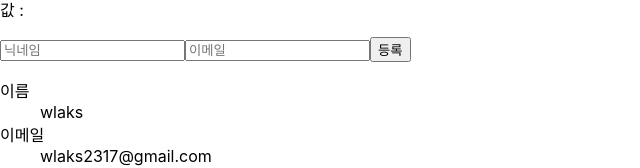
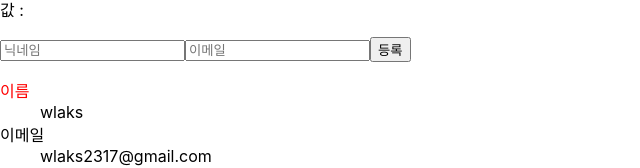
Before and after one commit to jjm2317/react_prac, a React (Create React App) app: page / in a window 1280 px wide. Shown: the part 177-345 px from the top of the page, without its empty margins (0-640 px from the left). Built offline with nearby package versions, Linux system fonts and the light colour scheme.

Commit message:
feat: userlist update

```diff
--- a/src/components/userList/User.js
+++ b/src/components/userList/User.js
@@ -1,11 +1,16 @@
 import React from "react";
 
-const User = ({ user, onRemove }) => {
-  const { id, nickname, email } = user;
+const User = ({ user, onRemove, onToggle }) => {
+  const { id, nickname, email, active } = user;
   return (
     <>
       <dl>
-        <dt>이름</dt>
+        <dt
+          style={{ color: active ? "red" : "black", cursor: "pointer" }}
+          onClick={() => onToggle(id)}
+        >
+          이름
+        </dt>
         <dd>{nickname}</dd>
         <dt>이메일</dt>
         <dd>{email}</dd>
--- a/src/components/userList/UserContainer.js
+++ b/src/components/userList/UserContainer.js
@@ -8,12 +8,14 @@ const UserContainer = () => {
       id: 1,
       nickname: "wlaks",
       email: "wlaks2317@gmail.com",
+      active: true,
     },
 
     {
       id: 2,
       nickname: "seonghyun",
       email: "lee@naver.com",
+      active: false,
     },
   ]);
 
@@ -53,6 +55,14 @@ const UserContainer = () => {
     console.log(id);
     setUsers(users.filter((user) => user.id !== id));
   };
+
+  const onToggle = (id) => {
+    setUsers(
+      users.map((user) =>
+        user.id === id ? { ...user, active: !user.active } : user
+      )
+    );
+  };
   return (
     <div>
       <UserForm
@@ -64,7 +74,12 @@ const UserContainer = () => {
       />
       <section>
         {users.map((user) => (
-          <User key={user.id} user={user} onRemove={onRemove} />
+          <User
+            key={user.id}
+            user={user}
+            onRemove={onRemove}
+            onToggle={onToggle}
+          />
         ))}
       </section>
     </div>
```
